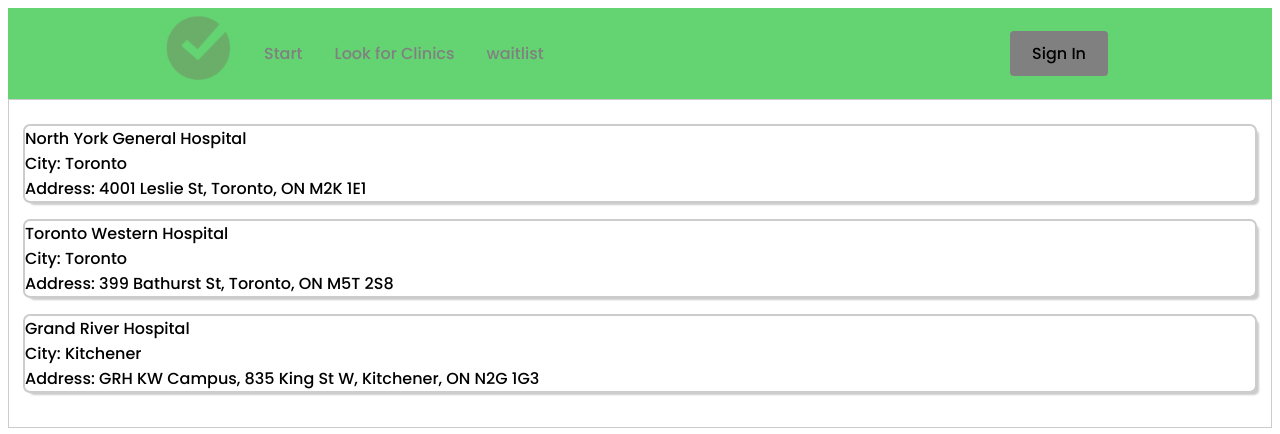
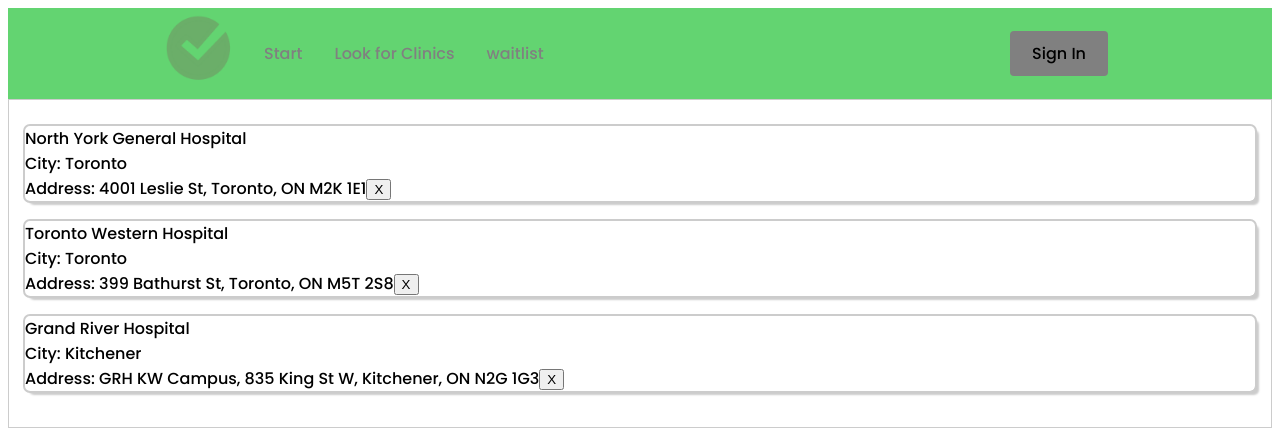
Before and after one commit to SooyeunKim/my-app, a React (Create React App) app: page /booking in a window 1280 px wide. Shown: the top 434 px of the page. Built offline with nearby package versions, Linux system fonts and the light colour scheme.

Commit message:
Co-authored-by: Cera <acrenw@users.noreply.github.com> Co-authored-by: Sean Wang <seanwaterloo2997@gmail.com>

```diff
--- a/src/pages/Booking.js
+++ b/src/pages/Booking.js
@@ -28,6 +28,7 @@
         City: {hospital.city}
         <br />
         Address: {hospital.address}
+        <button onClick={() => remove(i)}>X</button>
       </div>
     )})}
   </div>;
```
